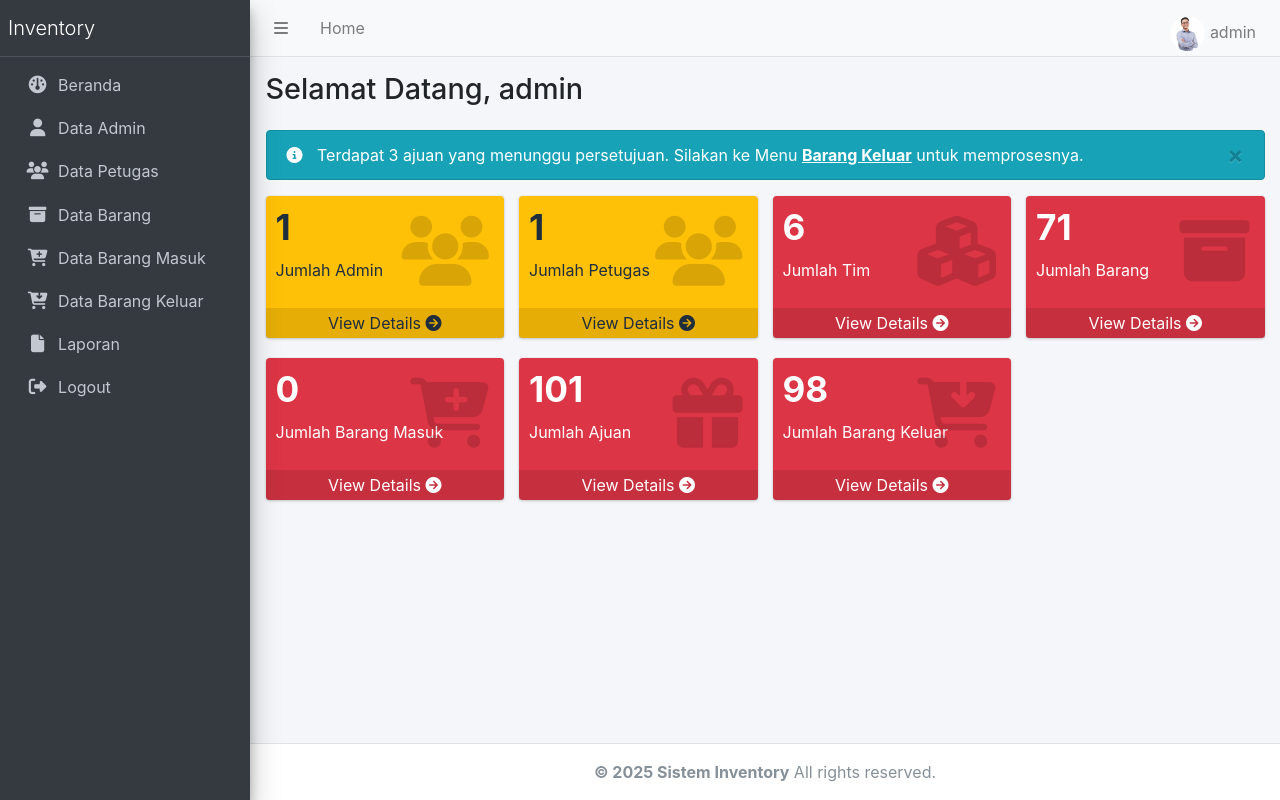
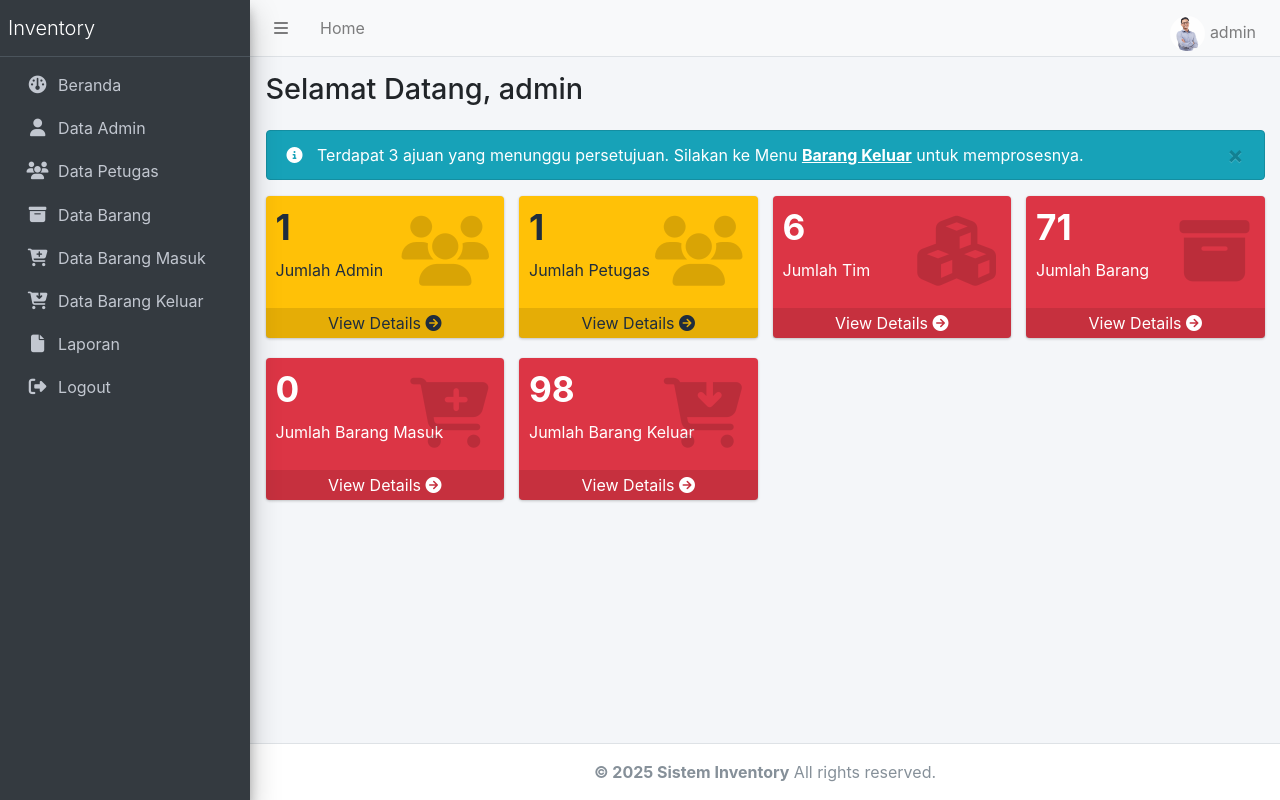
Before and after one commit to FaqihAdam/project, a PHP site: page /admin/index.php in a window 1280 px wide. Run offline with PHP 8.4, Linux system fonts and the light colour scheme; a user stored in the database is signed in; data comes from the database, SQL or seed files in the repository; data that the repository does not hold is empty; some libraries are stand-ins or nearby versions.

Commit message:
awal.php

```diff
--- a/admin/awal.php
+++ b/admin/awal.php
@@ -269,27 +269,6 @@ $r = mysqli_fetch_array($query);
               </div>
             </div>
 
-            <!-- Jumlah Ajuan -->
-            <div class="col-lg-3 col-6">
-              <div class="small-box bg-red">
-                <div class="inner">
-                  <?php
-                  $sql = "SELECT count(no_ajuan) as jajuan FROM tb_ajuan";
-                  $query = mysqli_query($koneksi, $sql);
-                  $r_ajuan = mysqli_fetch_assoc($query);
-                  echo "<h3>" . $r_ajuan['jajuan'] . "</h3>";
-                  ?>
-                  <p>Jumlah Ajuan</p>
-                </div>
-                <div class="icon">
-                  <i class="fa fa-gift"></i>
-                </div>
-                <a href="?m=barangKeluar&s=awal" class="small-box-footer">
-                  View Details <i class="fas fa-arrow-circle-right"></i>
-                </a>
-              </div>
-            </div>
-
             <!-- Jumlah Barang Keluar -->
             <div class="col-lg-3 col-6">
               <div class="small-box bg-red">
```
